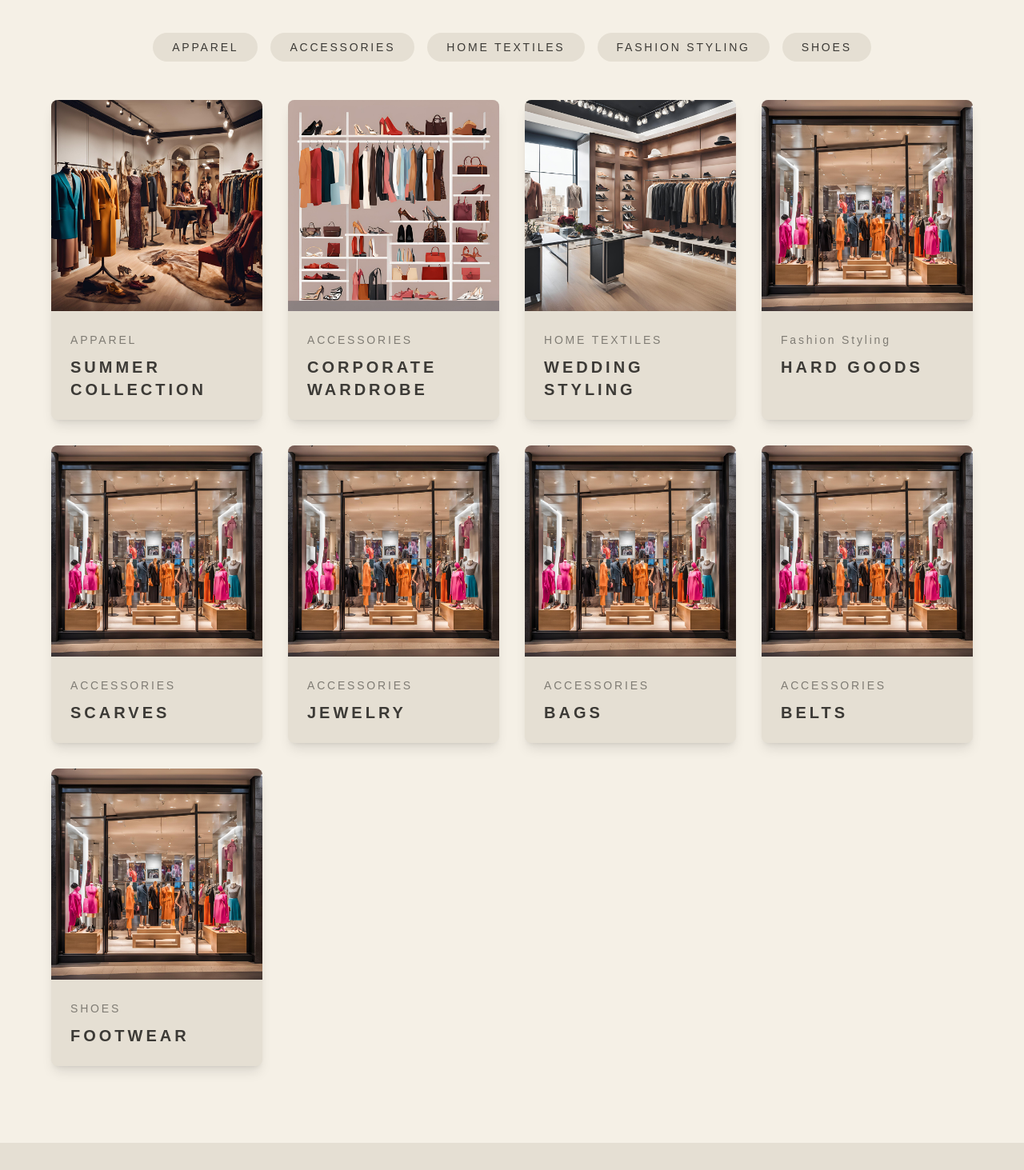
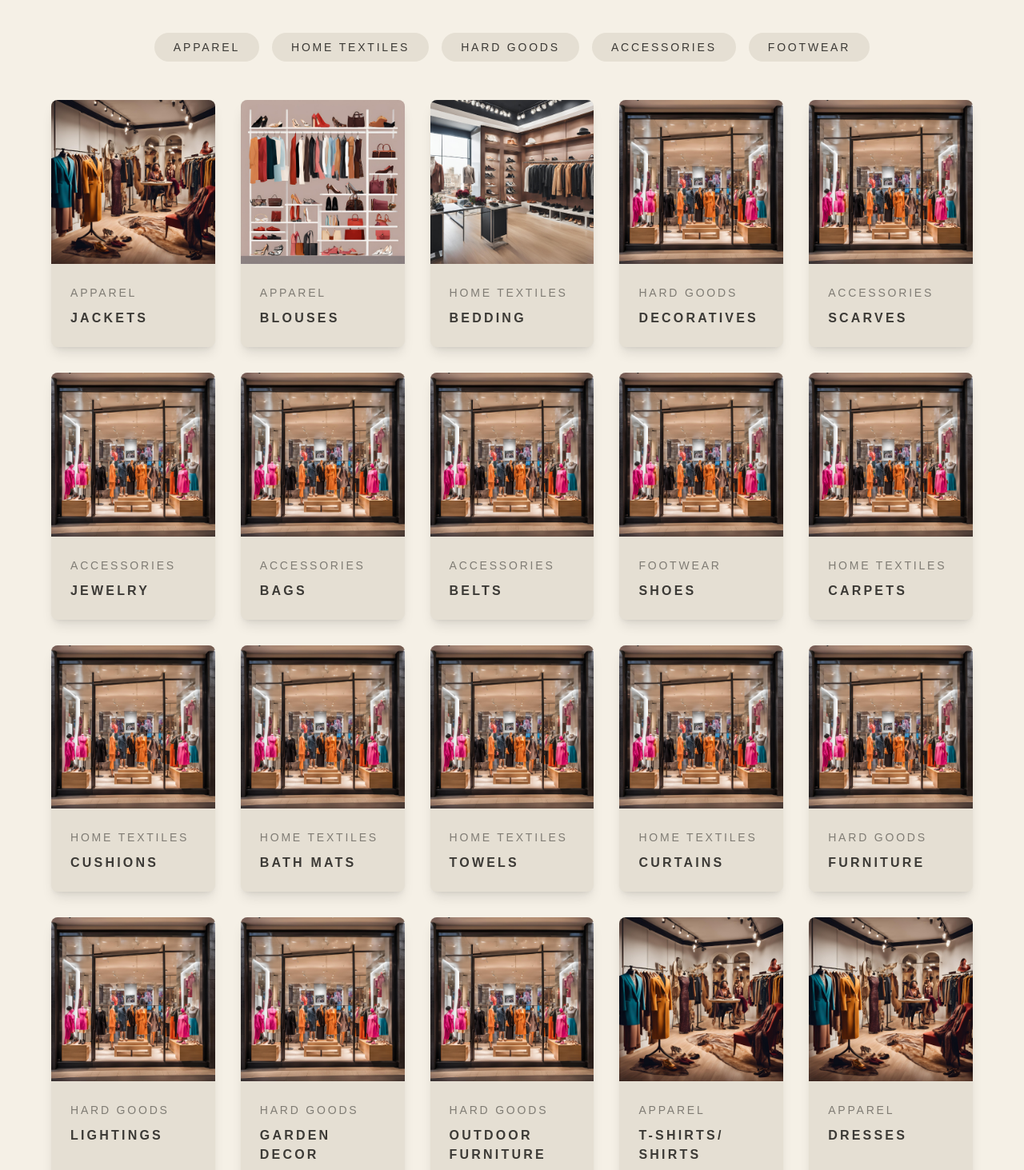
Before and after one commit to sawhney07/febella-design, a Next.js app: page /products in a window 1280 px wide. Shown: the part 827-2290 px from the top of the page at 80% size. Built offline with nearby package versions, Linux system fonts and the light colour scheme.

Commit message:
added all categories

```diff
--- a/app/products/page.tsx
+++ b/app/products/page.tsx
@@ -21,29 +21,29 @@ interface PortfolioItem {
 const portfolioItems: PortfolioItem[] = [
   {
     id: 1,
-    title: "SUMMER COLLECTION",
+    title: "JACKETS",
     category: "APPAREL",
     description: "A vibrant summer collection featuring lightweight fabrics and bold colors, perfect for the modern woman.",
     image: "/images/portfolio1.png",
   },
   {
     id: 2,
-    title: "CORPORATE WARDROBE",
-    category: "ACCESSORIES",
+    title: "BLOUSES",
+    category: "APPAREL",
     description: "Executive wardrobe curation focusing on professional attire that commands presence and respect.",
     image: "/images/portfolio2.png",
   },
   {
     id: 3,
-    title: "WEDDING STYLING",
+    title: "BEDDING",
     category: "HOME TEXTILES",
     description: "Complete wedding party styling, including bride, bridesmaids, and mother of the bride outfits.",
     image: "/images/portfolio3.png",
   },
   {
     id: 4,
-    title: "HARD GOODS",
-    category: "Fashion Styling",
+    title: "DECORATIVES",
+    category: "HARD GOODS",
     description: "Curated collection of seasonal trends and timeless pieces for versatile wardrobe options.",
     image: "/images/portfolio4.png",
   },
@@ -73,9 +73,135 @@ const portfolioItems: PortfolioItem[] = [
   },
   {
     id: 9,
-    title: "FOOTWEAR",
-    category: "SHOES",
+    title: "SHOES",
+    category: "FOOTWEAR",
     image: "/images/portfolio4.png",
+  },
+  {
+    id: 10,
+    title: "CARPETS",
+    category: "HOME TEXTILES",
+    image: "/images/portfolio4.png",
+  },
+    {
+    id: 11,
+    title: "CUSHIONS",
+    category: "HOME TEXTILES",
+    image: "/images/portfolio4.png",
+  },
+    {
+    id: 12,
+    title: "BATH MATS",
+    category: "HOME TEXTILES",
+    image: "/images/portfolio4.png",
+  },
+    {
+    id: 13,
+    title: "TOWELS",
+    category: "HOME TEXTILES",
+    image: "/images/portfolio4.png",
+  },
+    {
+    id: 14,
+    title: "CURTAINS",
+    category: "HOME TEXTILES",
+    image: "/images/portfolio4.png",
+  },
+    {
+    id: 15,
+    title: "FURNITURE",
+    category: "HARD GOODS",
+    image: "/images/portfolio4.png",
+  },
+      {
+    id: 16,
+    title: "LIGHTINGS",
+    category: "HARD GOODS",
+    image: "/images/portfolio4.png",
+  },
+      {
+    id: 17,
+    title: "GARDEN DECOR",
+    category: "HARD GOODS",
+    image: "/images/portfolio4.png",
+  },
+      {
+    id: 18,
+    title: "OUTDOOR FURNITURE",
+    category: "HARD GOODS",
+    image: "/images/portfolio4.png",
+  },
+    {
+    id: 19,
+    title: "T-SHIRTS/ SHIRTS",
+    category: "APPAREL",
+    image: "/images/portfolio1.png",
+  },
+      {
+    id: 20,
+    title: "DRESSES",
+    category: "APPAREL",
+    image: "/images/portfolio1.png",
+  },
+        {
+    id: 21,
+    title: "UNDERWEAR",
+    category: "APPAREL",
+    image: "/images/portfolio1.png",
+  },
+        {
+    id: 22,
+    title: "SKIRTS",
+    category: "APPAREL",
+    image: "/images/portfolio1.png",
+  },
+        {
+    id: 23,
+    title: "BEACHWEAR",
+    category: "APPAREL",
+    image: "/images/portfolio1.png",
+  },
+        {
+    id: 24,
+    title: "SHORTS",
+    category: "APPAREL",
+    image: "/images/portfolio1.png",
+  },
+        {
+    id: 25,
+    title: "EVENING WEAR",
+    category: "APPAREL",
+    image: "/images/portfolio1.png",
+  },
+        {
+    id: 26,
+    title: "PANTS / TROUSERS",
+    category: "APPAREL",
+    image: "/images/portfolio1.png",
+  },
+        {
+    id: 27,
+    title: "JEANS",
+    category: "APPAREL",
+    image: "/images/portfolio1.png",
+  },
+        {
+    id: 28,
+    title: "NIGHTWEAR",
+    category: "APPAREL",
+    image: "/images/portfolio1.png",
+  },
+        {
+    id: 29,
+    title: "LEATHER WEAR",
+    category: "APPAREL",
+    image: "/images/portfolio1.png",
+  },
+        {
+    id: 30,
+    title: "SWEATERS",
+    category: "APPAREL",
+    image: "/images/portfolio1.png",
   },
 
 ];
@@ -150,7 +276,7 @@ function PortfolioCard({ item, onClick }: { item: PortfolioItem; onClick: () =>
         <span className="text-sm font-medium text-[#3C3A36]/60 tracking-[0.2em]">
           {item.category}
         </span>
-        <h3 className="text-xl font-semibold tracking-[0.2em] mt-2">
+        <h3 className="text-l font-semibold tracking-[0.2em] mt-2">
           {item.title}
         </h3>
       </div>
@@ -193,7 +319,7 @@ function Portfolio() {
                 </motion.button>
               ))}
             </div>
-            <div className="grid grid-cols-1 md:grid-cols-2 lg:grid-cols-4 gap-8 max-w-6xl mx-auto mb-24">
+            <div className="grid grid-cols-2 md:grid-cols-2 lg:grid-cols-5 gap-8 max-w-6xl mx-auto mb-24">
               {filteredItems.map((item) => (
                 <PortfolioCard
                   key={item.id}
```
